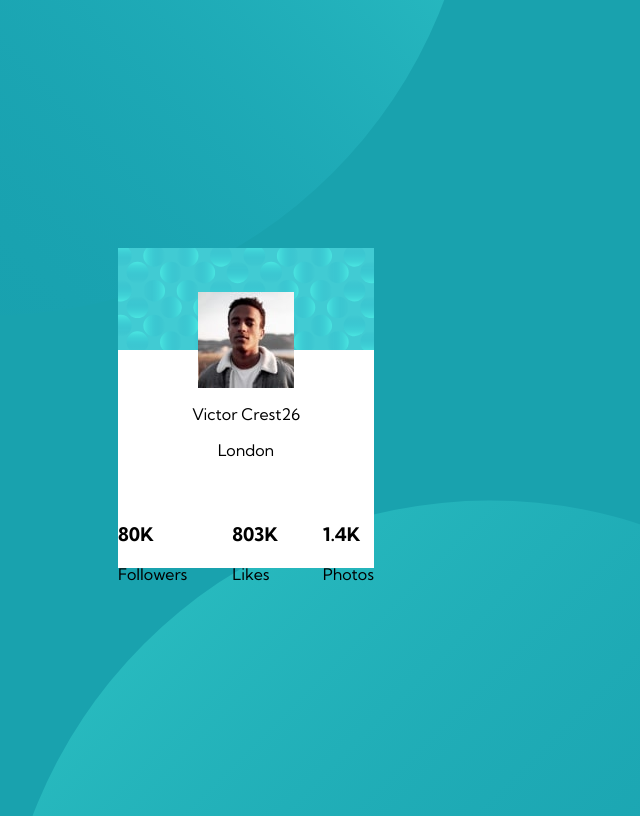
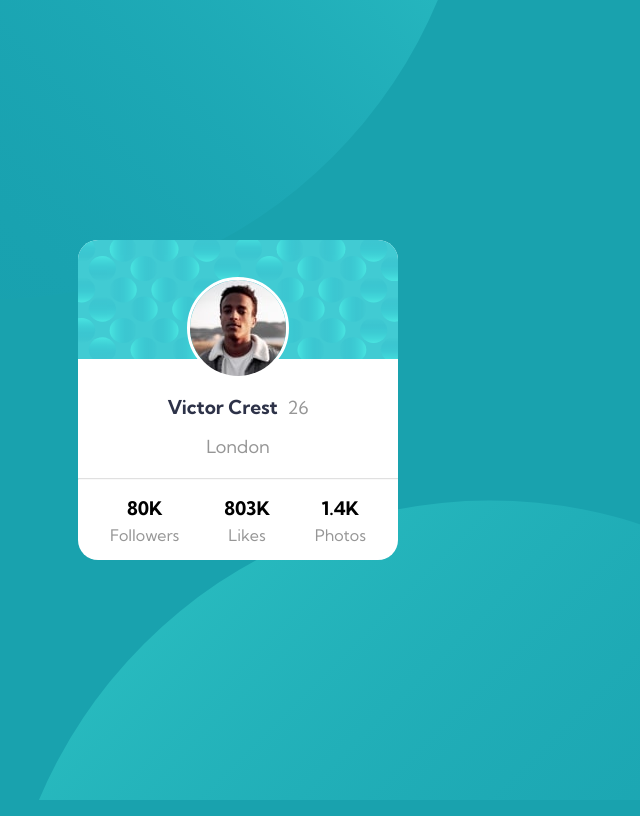
Before and after one commit to keithc07/profile-card, a plain HTML site: page index.html in a window 1280 px wide. Shown: the whole page, without its empty margins (402-1042 px from the left). Drawn offline with Linux system fonts and the light colour scheme.

Commit message:
finished

```diff
--- a/index.css
+++ b/index.css
@@ -15,53 +15,110 @@
     flex-direction: column;
     justify-content: center;
     align-items: center;
+    margin: 0;
 }
 
 .card-outer-box {
     display: flex;
-    width: 20%;
+    width: 25%;
     height: 40%;
     flex-direction: column;
+    overflow: hidden;
     background-color: hsl(225, 100%, 100%);
+    border-radius: 20px;
 }
 
 .card-inner-box-1 {
     display: flex;
-    justify-content: center;
+    justify-content: end;
     align-items: center;
+    flex-direction: column;
     text-align: center;
     background-image: url(./images/bg-pattern-card.svg);
     background-repeat: no-repeat;
-    background-size: 100% 40%;
+    background-size: 100% 50%;
     height: 80%;
 }
 
-.card-inner-box-1-content {
-
-}
 
 .profile-name {
-    display: inline-block;
-
+    color: hsl(229, 23%, 23%);
+    font-weight: 700;
+    font-size: 1.2rem;
 }
 
 .profile-image {
     display: block;
     margin-left: auto;
     margin-right: auto;
-
+    border-radius: 50%;
+    border: solid hsl(225, 100%, 100%);
 }
 
 .profile-age {
-
+    margin-left: 10px;
+    font-size: 18px;
+    color: hsl(0, 0%, 59%);
 }
 
 .profile-place {
+    margin-top: 0;
+    margin-bottom: 20px;
+    color: hsl(0, 0%, 59%);
+    font-weight: 400;
+    font-size: 18px;
+}
+
+hr {
+    width: 100%;
+    opacity: 0.3;
     margin: 0;
 }
 
 .card-inner-box-2 {
     display: flex;
     justify-content: space-between;
-    height: 20%;
+    align-self: center;
+    text-align: center;
+    height: 25%;
+    width: 80%;
 }
+
+.social-results {
+    margin-bottom: 5px;
+}
+
+.social-type {
+    margin-top: 0;
+    color: hsl(0, 0%, 59%);
+}
+
+.stats-box {
+    display: flex;
+    flex-direction: column;
+    align-items: center;
+    justify-content: center;
+}
+
+@media (max-width: 1200px) {
+    .card-outer-box {
+        width: 35%
+    }
+}
+
+@media (max-width: 700px) {
+    .card-outer-box {
+        width: 50%
+    }
+}
+
+@media (max-width: 375px) {
+    .card-outer-box {
+        width: 90%
+    }
+    .web-body {
+        background-position:
+        bottom 500px left -800px,
+        top 500px right -800px;
+    }
+}
--- a/index.html
+++ b/index.html
@@ -14,23 +14,21 @@
   <body class="web-body">
     <main class="card-outer-box">
       <section class="card-inner-box-1">
-        <div class="card-inner-box-1-content">
           <img class="profile-image" src="./images/image-victor.jpg" alt="profile-image"/>
-          <p class="profile-name">Victor Crest<span class="profile-age">26</span></p>
+          <p><span class="profile-name">Victor Crest</span><span class="profile-age">26</span></p>
           <p class="profile-place">London</p>
-        </div>
       </section>
-
+      <hr>
       <section class="card-inner-box-2">
-        <div>
+        <div class="stats-box">
           <h3 class="social-results">80K</h3>
           <p class="social-type">Followers</p>
         </div>
-        <div>
+        <div class="stats-box">
           <h3 class="social-results">803K</h3>
           <p class="social-type">Likes</p>
         </div>
-        <div>
+        <div class="stats-box">
           <h3 class="social-results">1.4K</h3>
           <p class="social-type">Photos</p>
         </div>
```
